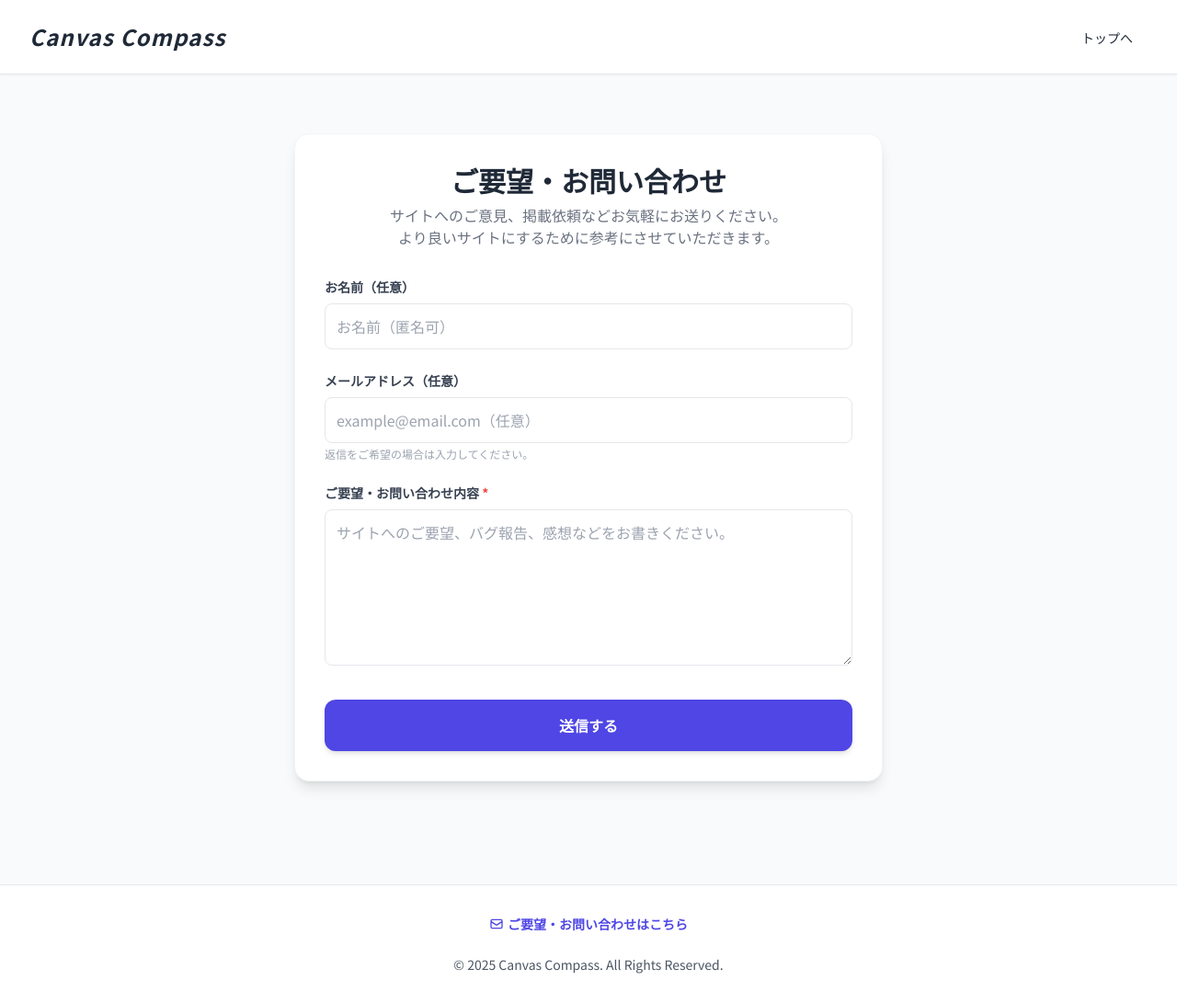
After one commit to Yusuke0324-create/university-guide, a Django app: page /campus_guide/request/ in a window 1280 px wide. The commit adds this page. Shown: the whole page at 92% size. Run offline with Django 5.2, Linux system fonts and the light colour scheme; some libraries are stand-ins or nearby versions.

Commit message:
要望フォーム機能を追加（完了画面のリンク修正済み）

```diff
--- /dev/null
+++ b/campus_guide/forms.py
@@ -0,0 +1,41 @@
+from django import forms
+# もし Comment モデルを作っていない場合は、下の行の Comment を消して SiteRequest だけにしてください
+from .models import Comment, SiteRequest
+
+# 1. コメント機能用のフォーム
+class CommentForm(forms.ModelForm):
+    class Meta:
+        model = Comment
+        fields = ['author', 'text']
+        widgets = {
+            'author': forms.TextInput(attrs={
+                'class': 'w-full p-2 border rounded-lg focus:outline-none focus:ring-2 focus:ring-indigo-500',
+                'placeholder': 'お名前（ニックネーム可）'
+            }),
+            'text': forms.Textarea(attrs={
+                'class': 'w-full p-2 border rounded-lg focus:outline-none focus:ring-2 focus:ring-indigo-500',
+                'rows': 4,
+                'placeholder': '記事の感想を書いてね！'
+            }),
+        }
+
+# 2. 要望・お問い合わせ機能用のフォーム
+class SiteRequestForm(forms.ModelForm):
+    class Meta:
+        model = SiteRequest
+        fields = ['name', 'email', 'content']
+        widgets = {
+            'name': forms.TextInput(attrs={
+                'class': 'w-full p-3 border rounded-lg focus:outline-none focus:ring-2 focus:ring-indigo-500',
+                'placeholder': 'お名前（匿名可）'
+            }),
+            'email': forms.EmailInput(attrs={
+                'class': 'w-full p-3 border rounded-lg focus:outline-none focus:ring-2 focus:ring-indigo-500',
+                'placeholder': 'example@email.com（任意）'
+            }),
+            'content': forms.Textarea(attrs={
+                'class': 'w-full p-3 border rounded-lg focus:outline-none focus:ring-2 focus:ring-indigo-500',
+                'rows': 6,
+                'placeholder': 'サイトへのご要望、バグ報告、感想などをお書きください。'
+            }),
+        }
--- a/campus_guide/models.py
+++ b/campus_guide/models.py
@@ -94,3 +94,25 @@ class Blog(models.Model):
         verbose_name = "ブログ記事"
         verbose_name_plural = "ブログ記事"
         ordering = ['-created_at']
+
+class Comment(models.Model):
+    post = models.ForeignKey(Blog, on_delete=models.CASCADE, related_name='comments')
+    author = models.CharField('お名前', max_length=50)
+    text = models.TextField('コメント内容')
+    created_at = models.DateTimeField(auto_now_add=True)
+
+    def __str__(self):
+        return f"{self.author} - {self.post.title}"
+
+
+
+
+class SiteRequest(models.Model):
+    name = models.CharField('お名前', max_length=50, blank=True, null=True, help_text="匿名でもOKです")
+    email = models.EmailField('メールアドレス', blank=True, null=True, help_text="返信が必要な場合は入力してください")
+    content = models.TextField('ご要望・お問い合わせ内容')
+    created_at = models.DateTimeField(auto_now_add=True)
+    is_read = models.BooleanField('既読', default=False) # 管理者が読んだかどうかのチェック用
+
+    def __str__(self):
+        return f"要望: {self.content[:20]}..."
--- a/campus_guide/urls.py
+++ b/campus_guide/urls.py
@@ -16,4 +16,5 @@ urlpatterns = [
 
     # 検索
     path('search/', views.search_view, name='search'),
+    path('request/', views.request_form_view, name='site_request'),
 ]
--- a/campus_guide/views.py
+++ b/campus_guide/views.py
@@ -3,6 +3,8 @@ from django.views import generic
 from django.db.models import Q, Count
 # ★新しいモデルをインポート
 from .models import Category, Organization, Blog
+from .forms import CommentForm, SiteRequestForm # SiteRequestFormを追加
+
 
 # 1. トップページ
 # 1. トップページ
@@ -62,3 +64,17 @@ def search_view(request):
         'query': query,
         'results': results,
     })
+
+
+
+# 要望フォームを表示・保存するビュー
+def request_form_view(request):
+    if request.method == 'POST':
+        form = SiteRequestForm(request.POST)
+        if form.is_valid():
+            form.save()
+            return render(request, 'app_folder/request_done.html') # 送信完了画面へ
+    else:
+        form = SiteRequestForm()
+
+    return render(request, 'app_folder/request_form.html', {'form': form})
--- /dev/null
+++ b/templates/app_folder/request_form.html
@@ -0,0 +1,39 @@
+{% extends 'base.html' %}
+
+{% block title %}ご要望・お問い合わせ | Canvas Compass{% endblock %}
+
+{% block contents %}
+<div class="container mx-auto px-4 py-16 max-w-2xl">
+    <div class="bg-white p-8 rounded-2xl shadow-lg border border-gray-100">
+        <h2 class="text-3xl font-bold text-center text-gray-800 mb-2">ご要望・お問い合わせ</h2>
+        <p class="text-center text-gray-500 mb-8">
+            サイトへのご意見、掲載依頼などお気軽にお送りください。<br>
+            より良いサイトにするために参考にさせていただきます。
+        </p>
+
+        <form method="post">
+            {% csrf_token %}
+
+            <div class="mb-6">
+                <label class="block text-sm font-bold text-gray-700 mb-2">お名前（任意）</label>
+                {{ form.name }}
+            </div>
+
+            <div class="mb-6">
+                <label class="block text-sm font-bold text-gray-700 mb-2">メールアドレス（任意）</label>
+                {{ form.email }}
+                <p class="text-xs text-gray-400 mt-1">返信をご希望の場合は入力してください。</p>
+            </div>
+
+            <div class="mb-8">
+                <label class="block text-sm font-bold text-gray-700 mb-2">ご要望・お問い合わせ内容 <span class="text-red-500">*</span></label>
+                {{ form.content }}
+            </div>
+
+            <button type="submit" class="w-full bg-indigo-600 text-white font-bold py-4 rounded-xl hover:bg-indigo-700 transition shadow-md hover:shadow-lg transform hover:-translate-y-0.5">
+                送信する
+            </button>
+        </form>
+    </div>
+</div>
+{% endblock %}
--- a/templates/base.html
+++ b/templates/base.html
@@ -39,6 +39,17 @@
 
     <footer class="bg-white text-gray-600 mt-12 border-t border-gray-200">
         <div class="max-w-7xl mx-auto py-8 px-4 sm:px-6 lg:px-8 text-center text-sm">
+
+            {# ↓↓↓ ここに追加：お問い合わせリンク ↓↓↓ #}
+            <div class="mb-6">
+                <a href="{% url 'campus_guide:site_request' %}" class="text-indigo-600 hover:text-indigo-800 font-bold transition hover:underline flex items-center justify-center gap-1">
+                    {# アイコン（手紙マーク）もつけておきました #}
+                    <svg class="w-4 h-4" fill="none" stroke="currentColor" viewBox="0 0 24 24"><path stroke-linecap="round" stroke-linejoin="round" stroke-width="2" d="M3 8l7.89 5.26a2 2 0 002.22 0L21 8M5 19h14a2 2 0 002-2V7a2 2 0 00-2-2H5a2 2 0 00-2 2v10a2 2 0 002 2z"></path></svg>
+                    ご要望・お問い合わせはこちら
+                </a>
+            </div>
+            {# ↑↑↑ ここまで ↑↑↑ #}
+
             <p>&copy; {% now "Y" %} Canvas Compass. All Rights Reserved.</p>
         </div>
     </footer>
```
Also changed, not shown: campus_guide/admin.py (+8 -1 lines), templates/app_folder/request_done.html (added, +21 -0 lines), campus_guide/migrations/0003_siterequest_comment.py (added).
